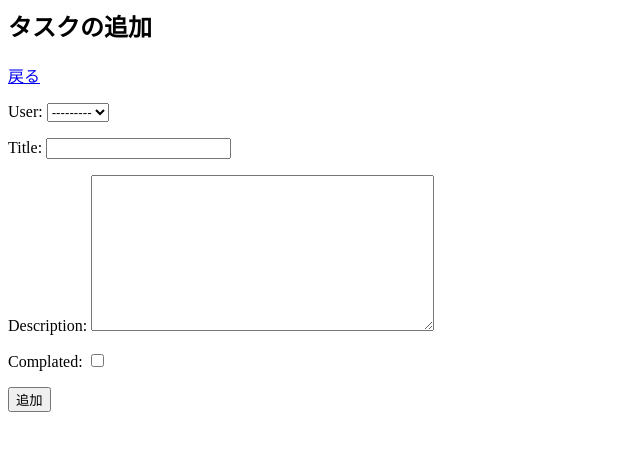
After one commit to yukishi24/Django-todoapp, a Django app: page /create-task/ in a window 1280 px wide. The commit adds this page. Shown: the top 451 px of the page, without its empty margins (0-640 px from the left). Run offline with Django 5.2, Linux system fonts and the light colour scheme; data comes from the database, SQL or seed files in the repository; both versions use the stored data as it was after the commit.

Commit message:
create create pages

```diff
--- /dev/null
+++ b/todo_project/todoapp/templates/todoapp/task_form.html
@@ -0,0 +1,8 @@
+<h2>タスクの追加</h2>
+<a href="{% url "tasks" %}">戻る</a>
+
+<form action="" method="post">
+    {% csrf_token %}
+    {{form.as_p}}
+    <input type="submit" name="" id="" value="追加">
+</form>
--- a/todo_project/todoapp/templates/todoapp/task_list.html
+++ b/todo_project/todoapp/templates/todoapp/task_list.html
@@ -1,4 +1,5 @@
 <h1>TODOリスト</h1>
+<a href="{% url "create-task" %}">タスクの追加</a>
 
 <table>
     <tr>
--- a/todo_project/todoapp/urls.py
+++ b/todo_project/todoapp/urls.py
@@ -1,6 +1,8 @@
 from django.urls import path
-from .views import TaskList, TaskDetail
+from .views import TaskList, TaskDetail, TaskCreate
 
 urlpatterns = [
-    path('', TaskList.as_view()),
-    path('taskDetail/<int:pk>/', TaskDetail.as_view(), name="task")]
+    path('', TaskList.as_view(), name="tasks"),
+    path('taskDetail/<int:pk>/', TaskDetail.as_view(), name="task"),
+    path('create-task/', TaskCreate.as_view(), name="create-task")
+    ]
--- a/todo_project/todoapp/views.py
+++ b/todo_project/todoapp/views.py
@@ -1,7 +1,9 @@
 from django.shortcuts import render
 from django.http import HttpResponse
+from django.urls import reverse_lazy
 from django.views.generic.list import ListView
-from django.views.generic import DetailView
+from django.views.generic.detail import DetailView
+from django.views.generic.edit import CreateView
 from .models import Task
 
 # Create your views here.
@@ -12,3 +14,8 @@ class TaskList(ListView):
 class TaskDetail(DetailView):
     model = Task
     context_object_name = "task"
+
+class TaskCreate(CreateView):
+    model = Task
+    fields = "__all__"
+    success_url = reverse_lazy("tasks")
```
Also changed, not shown: todo_project/db.sqlite3.
